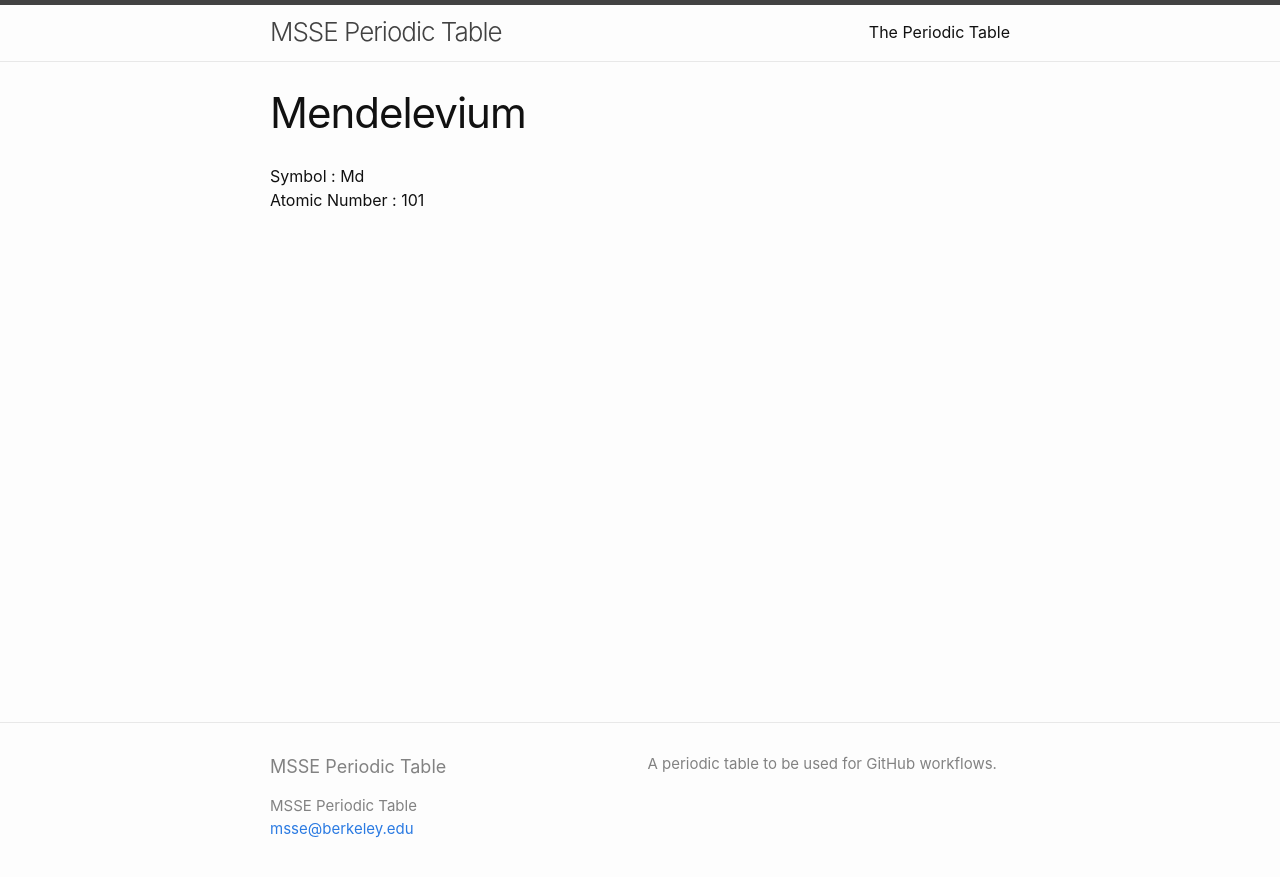
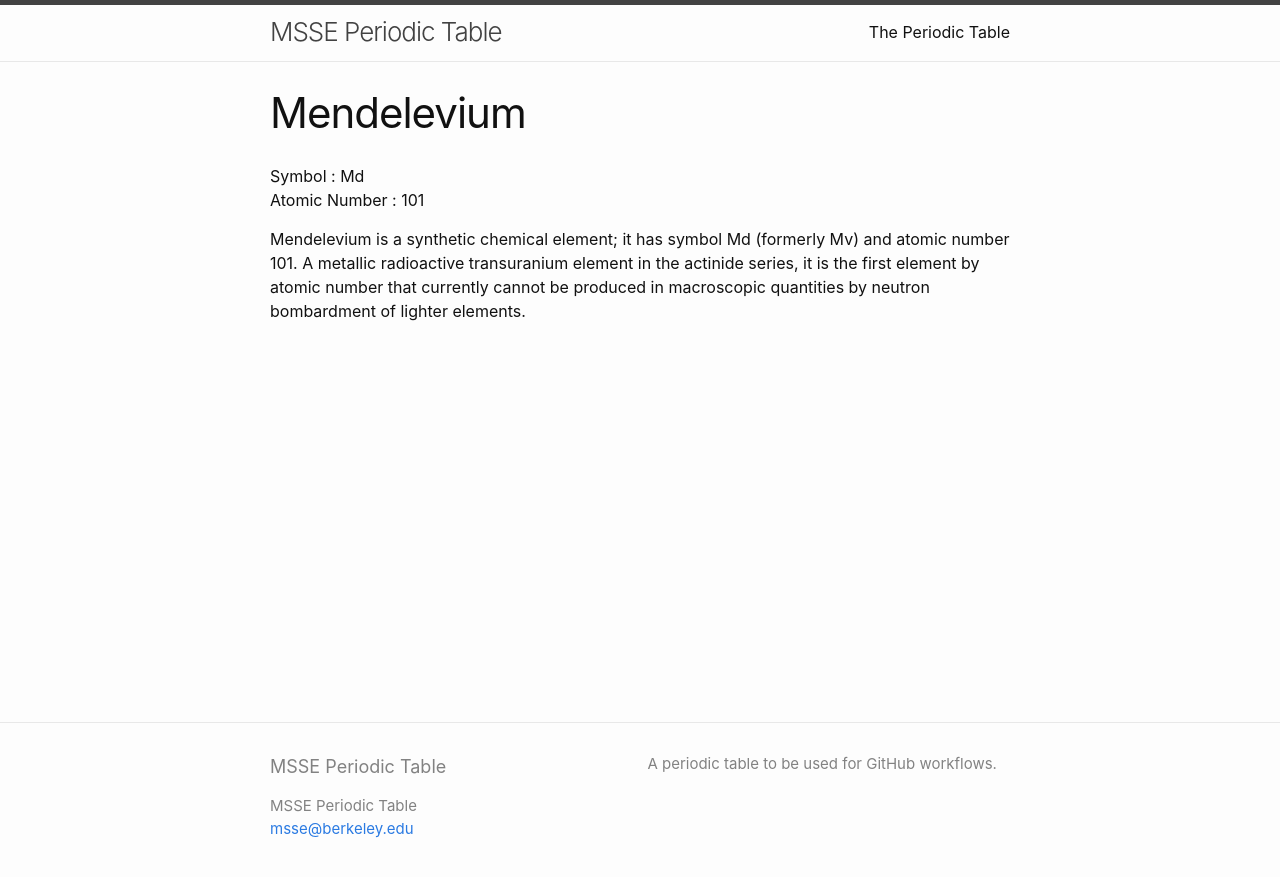
Before and after one commit to msse-chem-280-2024/periodic-table, a Jekyll site: the page built from elements/Mendelevium.md, in a window 1280 px wide. Shown: the top 877 px of the page. Built offline with Jekyll 4.4.1, drawn with Linux system fonts in a browser that asks for light colours.

Commit message:
update Mendelevium page

```diff
--- a/elements/Mendelevium.md
+++ b/elements/Mendelevium.md
@@ -5,3 +5,5 @@
 
 Symbol : Md
 Atomic Number : 101
+
+Mendelevium is a synthetic chemical element; it has symbol Md (formerly Mv) and atomic number 101. A metallic radioactive transuranium element in the actinide series, it is the first element by atomic number that currently cannot be produced in macroscopic quantities by neutron bombardment of lighter elements.
```
